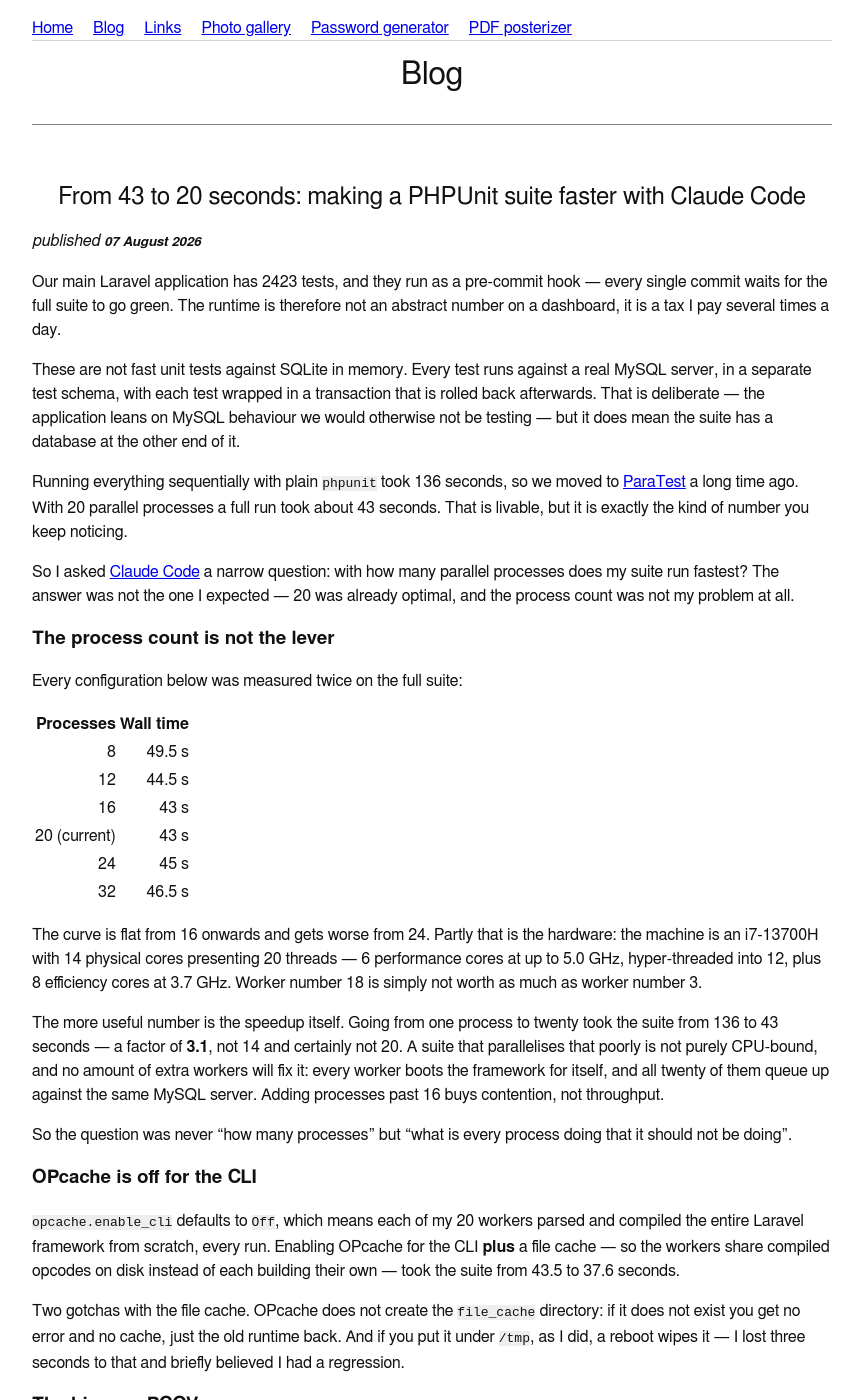
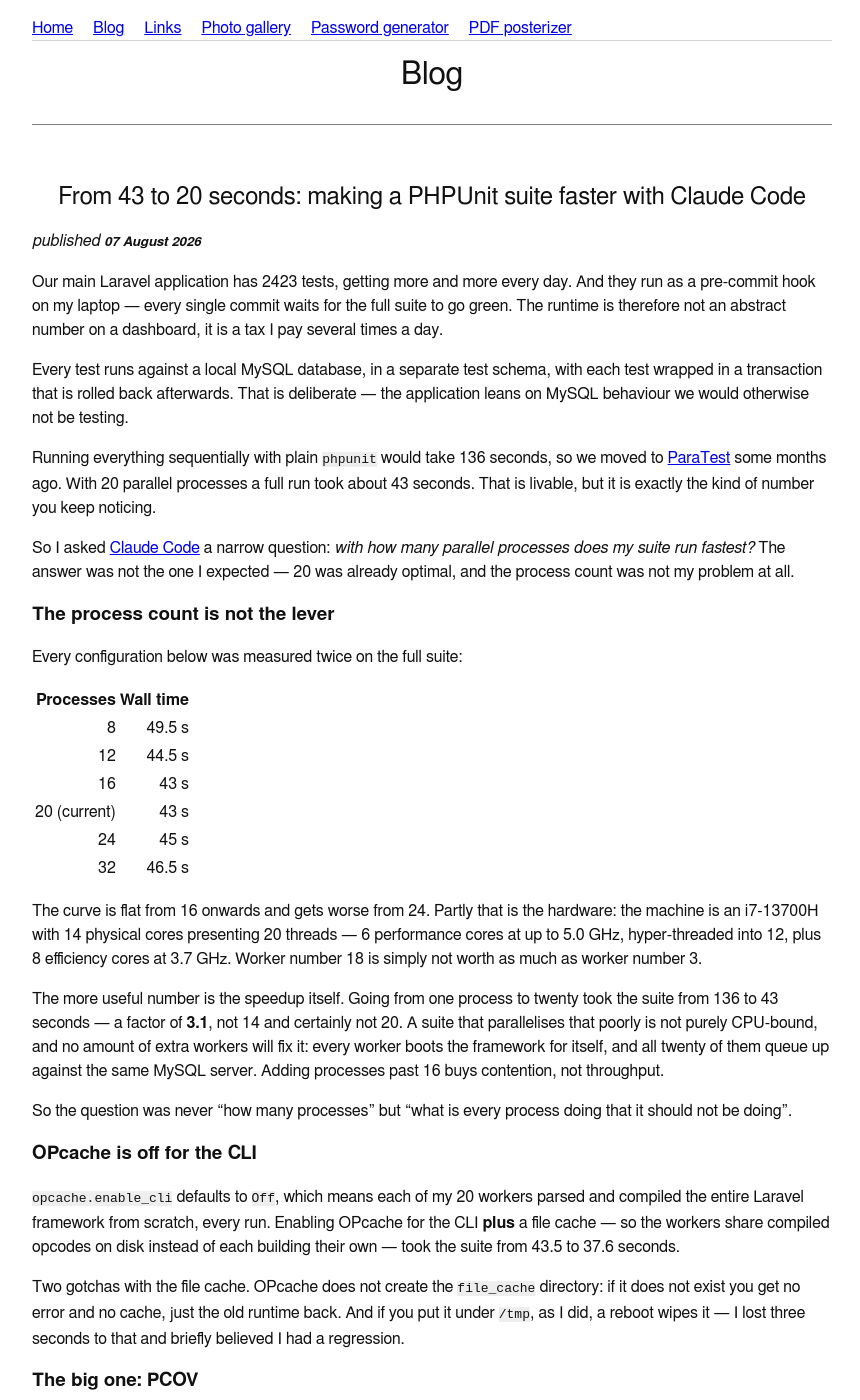
Before and after one commit to oliworx/oliworx.github.com, a Jekyll site: the page built from _posts/2026-08-07-faster-phpunit-suite-with-claude-code.md, in a window 1280 px wide and 1400 px high. Shown: the whole window, without its empty margins (208-1068 px from the left). Built offline with Jekyll 4.4.1, drawn with Linux system fonts in a browser that asks for light colours; some of the changed text lies outside the part shown.

Commit message:
Update 2026-08-07-faster-phpunit-suite-with-claude-code.md
some minor changes and fixes and additions

```diff
--- a/_posts/2026-08-07-faster-phpunit-suite-with-claude-code.md
+++ b/_posts/2026-08-07-faster-phpunit-suite-with-claude-code.md
@@ -3,22 +3,22 @@ layout: post
 title: "From 43 to 20 seconds: making a PHPUnit suite faster with Claude Code"
 tags: php testing performance ai laravel benchmark
 ---
-Our main Laravel application has 2423 tests, and they run as a pre-commit hook — every single commit
+Our main Laravel application has 2423 tests, getting more and more every day.
+And they run as a pre-commit hook on my laptop — every single commit
 waits for the full suite to go green. The runtime is therefore not an abstract number on a dashboard,
 it is a tax I pay several times a day.
 
-These are not fast unit tests against SQLite in memory. Every test runs against a real MySQL server,
+Every test runs against a local MySQL database,
 in a separate test schema, with each test wrapped in a transaction that is rolled back afterwards.
-That is deliberate — the application leans on MySQL behaviour we would otherwise not be testing — but
-it does mean the suite has a database at the other end of it.
+That is deliberate — the application leans on MySQL behaviour we would otherwise not be testing.
 
-Running everything sequentially with plain `phpunit` took 136 seconds, so we moved to
-[ParaTest](https://github.com/paratestphp/paratest) a long time ago. With 20 parallel processes a
+Running everything sequentially with plain `phpunit` would take 136 seconds, so we moved to
+[ParaTest](https://github.com/paratestphp/paratest) some months ago. With 20 parallel processes a
 full run took about 43 seconds. That is livable, but it is exactly the kind of number you keep
 noticing.
 
-So I asked [Claude Code](https://claude.com/claude-code) a narrow question: with how many parallel
-processes does my suite run fastest? The answer was not the one I expected — 20 was already optimal,
+So I asked [Claude Code](https://claude.com/claude-code) a narrow question: _with how many parallel
+processes does my suite run fastest?_ The answer was not the one I expected — 20 was already optimal,
 and the process count was not my problem at all.
 
 ### The process count is not the lever
@@ -115,8 +115,8 @@ encoding as its own command.
 ### Bonus: stale test-database fixtures
 
 The last seven seconds came from somewhere else entirely. Our test database is seeded from SQL dumps,
-and those dumps had not been refreshed since July. In the meantime a scheduled command in production
-had cleaned up 592 misspelled filter values — but they were still sitting in the test fixtures. Every
+and those dumps had not been refreshed for some weeks. In the meantime a scheduled command in production
+had cleaned up 592 misspelled product properties — but they were still sitting in the test fixtures. Every
 test that exercised that command deleted all 592 of them again, one `DELETE` per row, inside its own
 transaction.
 
```
Also changed, not shown: other parts of _posts/2026-08-07-faster-phpunit-suite-with-claude-code.md (+4 -2 lines).
